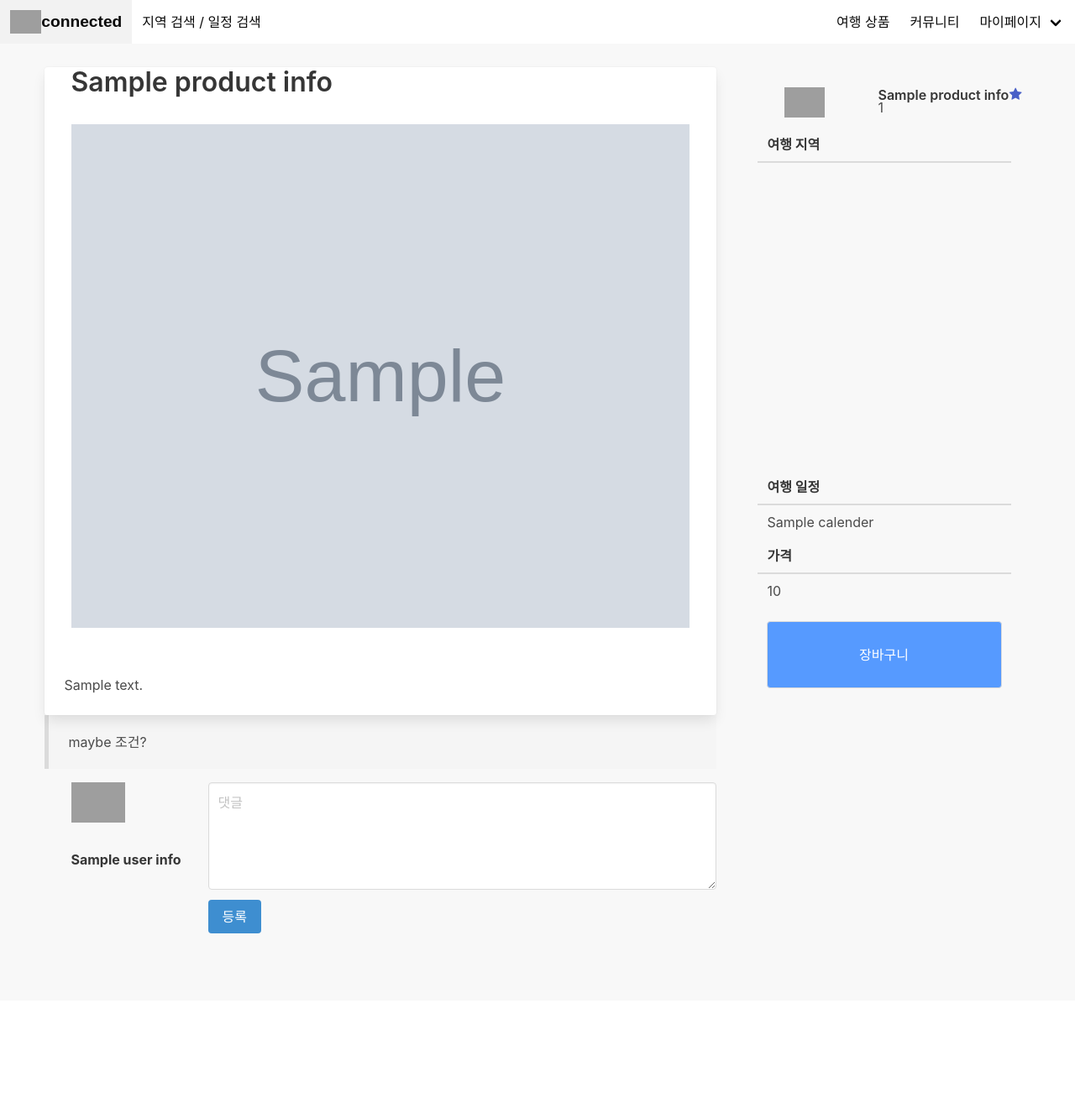
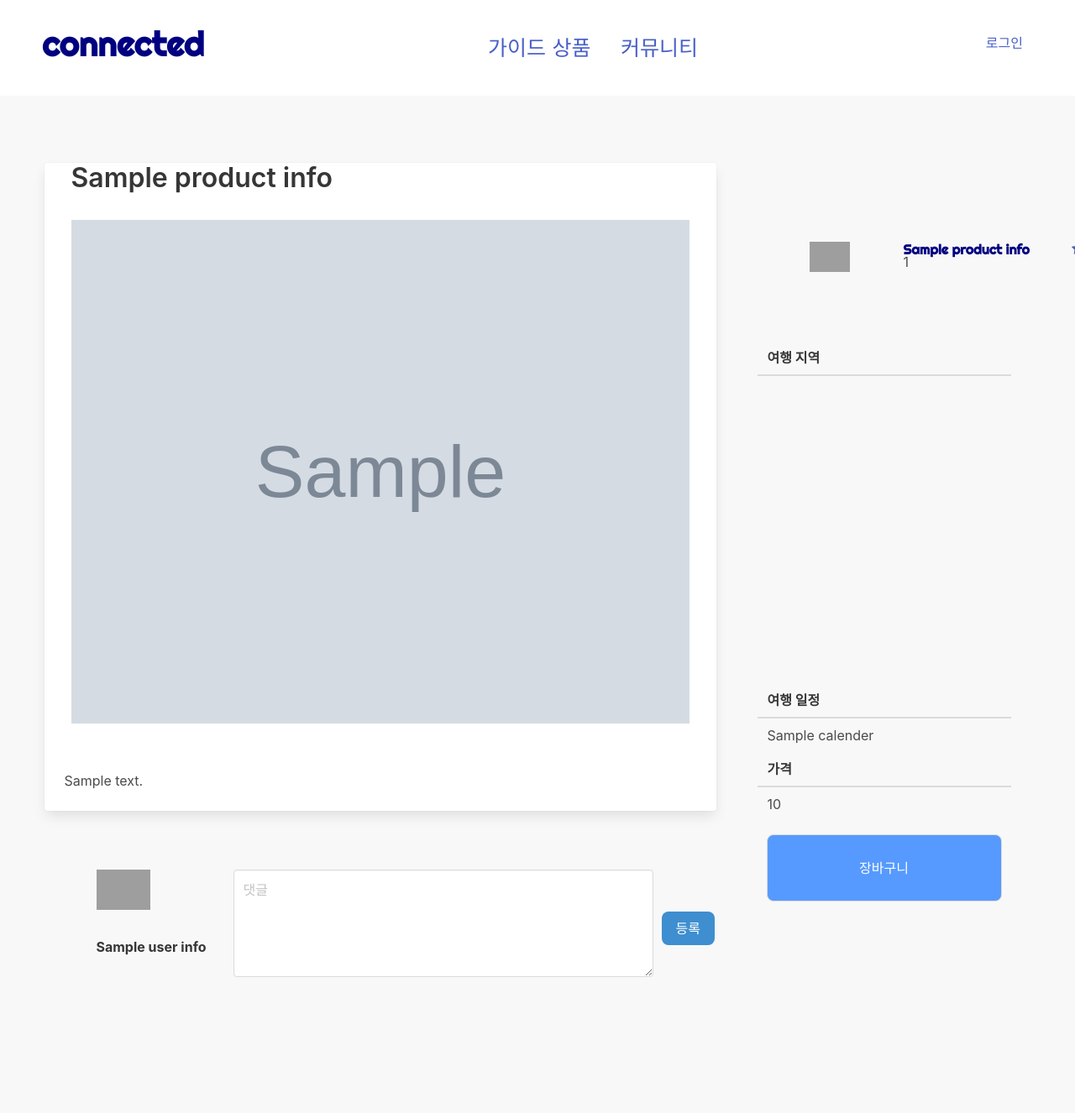
Before and after one commit to teawan-Noh/connected-sparta-python, a Flask app: template templates/product_info.html in a window 1280 px wide. Shown: the whole page at 84% size. Before the commit the page ends 1112 px from the top, so only its background shows below. Run offline with Flask 2, Linux system fonts and the light colour scheme; the template is opened without the code that fills it: most values are stand-ins (such as "Sample title", 1, 10 or a date in 2020); grey boxes marked "Sample" are stand-in pictures; a database or web service that is not in the repository returns one stand-in record (values such as "Sample title"); data that the repository does not hold is empty; a map, chart or similar area stays blank; some libraries are stand-ins or nearby versions; grey boxes are pictures that could not be loaded.

Commit message:
:lipstick:  상품 상세 페이지 프론트 수정

```diff
--- a/application.py
+++ b/application.py
@@ -361,7 +361,7 @@ def add_comments():
         }
         db.comments.insert_one(doc)
         # 성공하면 '포스팅 성공!'을 띄우자!
-        return jsonify({"result": "success", 'msg': '포스팅 성공'})
+        return jsonify({"result": "success", 'msg': '댓글 달기 성공.'})
     except (jwt.ExpiredSignatureError, jwt.exceptions.DecodeError):
         return redirect(url_for("home"))
 
--- a/static/myjs.js
+++ b/static/myjs.js
@@ -205,7 +205,7 @@ function add_comment(pid) {
         processData: false,
         success: function (response) {
             if (response["result"] == "success") {
-                alert(response["msg"])
+                // alert(response["msg"])
                 window.location.reload()
             }
         }
--- a/static/mystyle.css
+++ b/static/mystyle.css
@@ -7,10 +7,11 @@ body {
     color: gray;
 }
 .button {
+    font-size: 16px;
     background-color: #569aff;
     color: white;
+    border-radius: 8px;
 }
-
 .button.is-outlined {
     color: #569aff;
     background-color: white;
--- a/templates/product_info.html
+++ b/templates/product_info.html
@@ -39,73 +39,25 @@
         }
     })
     </script>
+
+    <style>
+        .media{
+            margin: 50px 10px;
+            padding: 20px;
+        }
+        .media-content {
+            display: flex;
+        }
+        .control1 {
+            width: 500px;
+            margin-right: 10px;
+        }
+    </style>
     </head>
 
     <body>
-    <nav class="navbar is-fixed-top is-white" role="navigation" aria-label="main navigation">
-        <div class="navbar-brand">
-            <a class="navbar-item" href="/">
-                <img src="{{ url_for('static', filename='logo.png') }}">
-                <strong class="is-sparta"
-                        style="font-family: 'Stylish', sans-serif;font-size: larger;">connected</strong>
-            </a>
+    {% include 'mainHeader.html' %}
 
-            <a role="button" class="navbar-burger" aria-label="menu" aria-expanded="false"
-               data-target="navbarBasicExample">
-                <span aria-hidden="true"></span>
-                <span aria-hidden="true"></span>
-                <span aria-hidden="true"></span>
-            </a>
-        </div>
-
-        <div id="navbar-category" class="navbar-menu" style="align-self: center">
-            <div class="navbar-start">
-                <a class="navbar-item" onclick='$("#modal-category").addClass("is-active")'>
-                    지역 검색 / 일정 검색
-                </a>
-            </div>
-        </div>
-        <div class="modal" id="modal-category">
-            <div class="modal-background" onclick='$("#modal-category").removeClass("is-active")'></div>
-            <div class="tabs is-centered">
-                <ul>
-                    <li class="is-active"><a>지역</a></li>
-                    <li><a>일정</a></li>
-                </ul>
-            </div>
-            <button class="modal-close is-large" aria-label="close"
-                    onclick='$("#modal-category").removeClass("is-active")'></button>
-        </div>
-
-        <div id="navbar-content" class="navbar-end">
-            <div class="navbar-start">
-                <a class="navbar-item">여행 상품</a>
-                <a class="navbar-item">커뮤니티</a>
-                <div class="navbar-item has-dropdown is-hoverable">
-                    <a class="navbar-link" href="/mypage/{{ user_info.username }}">
-                        마이페이지
-                    </a>
-                    <div class="navbar-dropdown">
-                        <a class="navbar-item" href="/mypage/myinfo_update/{{ user_info.username }}">
-                            회원정보
-                        </a>
-                        <a class="navbar-item" href="/mypage/bucket/{{ user_info.username }}">
-                            장바구니 내역
-                        </a>
-                        <a class="navbar-item" href="/mypage/bookmark/{{ user_info.username }}">
-                            즐겨찾기
-                        </a>
-                        <a class="navbar-item" href="/mypage/mycomment/{{ user_info.username }}">
-                            내가 쓴 댓글
-                        </a>
-                        <a class="navbar-item" href="/logout">
-                            로그아웃
-                        </a>
-                    </div>
-                </div>
-            </div>
-        </div>
-    </nav>
     <div class="columns" style="max-width: 1200px; margin:auto;">
         <div class="content" style="width: 800px; margin: 5rem auto;">
             <div class="card">
@@ -119,8 +71,8 @@
                     </div>
                 </div>
             </div>
-            <blockquote> maybe 조건?
-            </blockquote>
+{#            <blockquote> maybe 조건?#}
+{#            </blockquote>#}
             <div id="new-comment" class="container">
                 <article class="media">
                     <figure class="media-left">
@@ -133,7 +85,7 @@
                     </figure>
                     <div class="media-content">
                         <div class="field">
-                            <p class="control">
+                            <p class="control1">
                                 <textarea id="comment-content" class="textarea" placeholder="댓글"></textarea>
 {#                                id class 식별자 id는 유일값, class 형제#}
                             </p>
```
